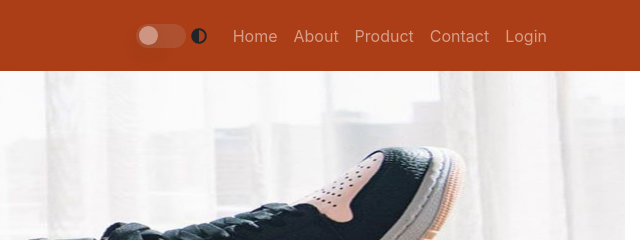
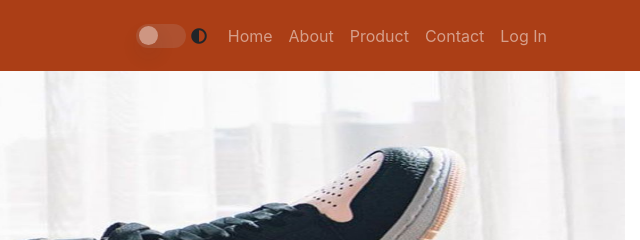
Before and after one commit to fazriegi/Fazri1.github.io, a plain HTML site: page index.html in a window 1280 px wide. Shown: the top 240 px of the page, 640-1280 px from the left. Drawn offline with Linux system fonts and the light colour scheme.

Commit message:
landing page

```diff
--- a/index.html
+++ b/index.html
@@ -64,7 +64,7 @@
               <a class="nav-link" href="#cont">Contact</a>
             </li>
             <li class="login">
-              <a class="nav-link" href="login.html">Login</a>
+              <a class="nav-link" href="login.html">Log In</a>
             </li>
           </ul>
         </div>
```
